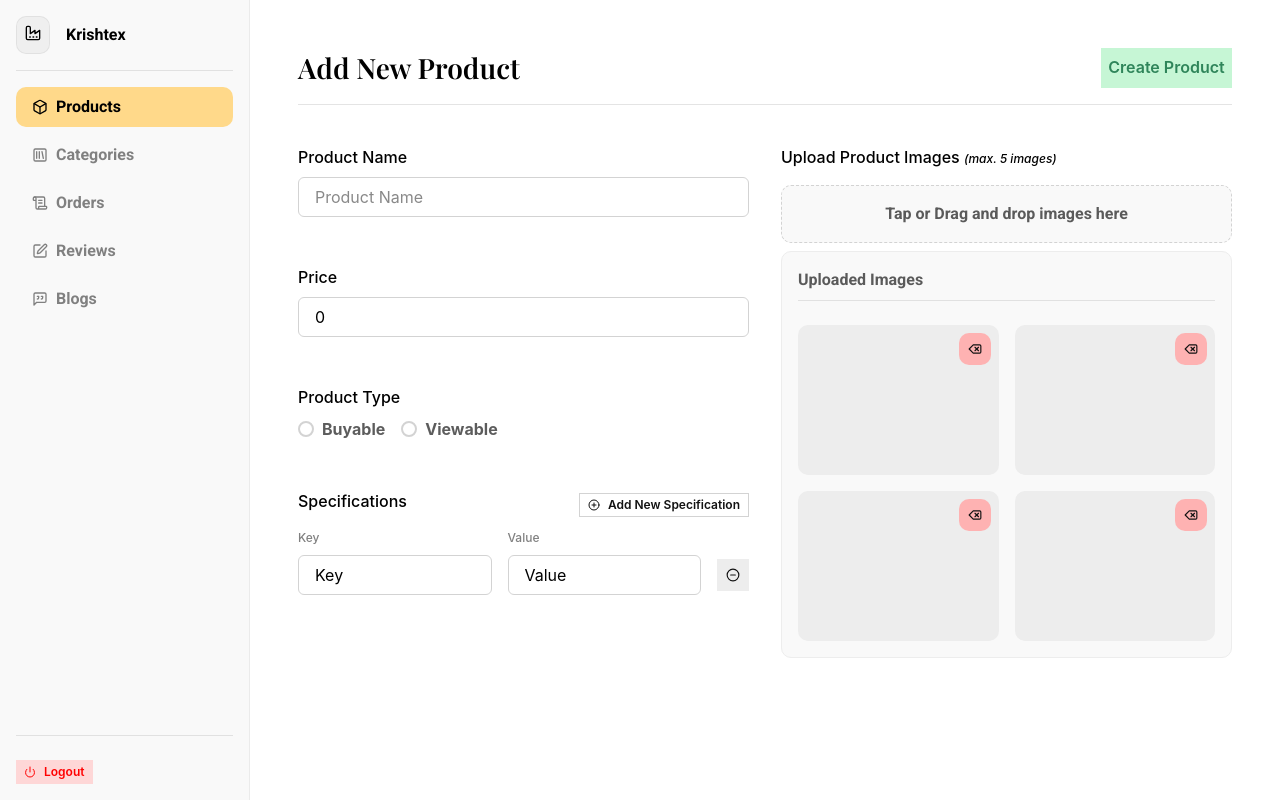
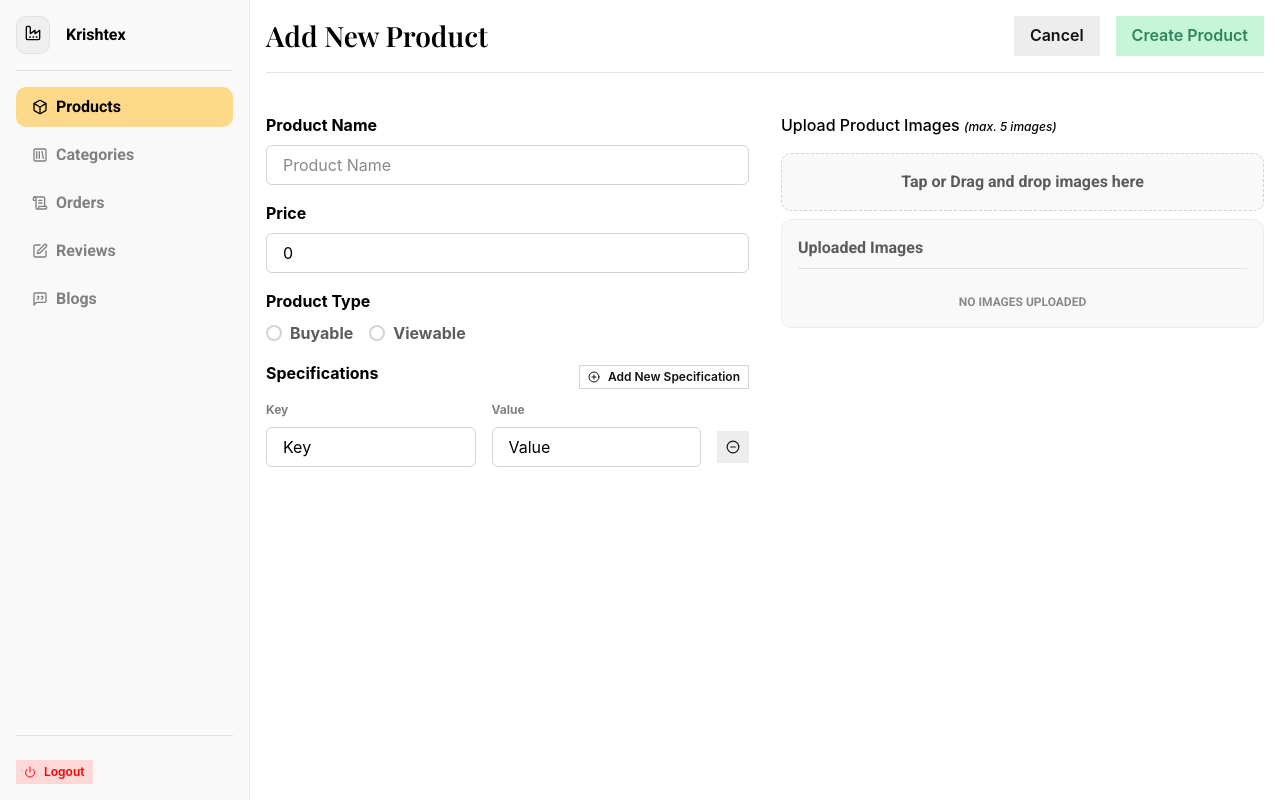
Before and after one commit to purushg16/krishtex, a React (Vite) app: page /admin/products/add in a window 1280 px wide. Built offline with nearby package versions, Linux system fonts and the light colour scheme; a web font is replaced by a local one.

Commit message:
add products images previews added

```diff
--- a/src/components/Inputs/LabelInput.tsx
+++ b/src/components/Inputs/LabelInput.tsx
@@ -21,7 +21,11 @@
 }: Props) => {
   return (
     <VStack align="start" gap={0} w="100%">
-      <FormLabel fontSize={smallLabel ? "xs" : "md"} color={color}>
+      <FormLabel
+        fontSize={smallLabel ? "xs" : "md"}
+        color={color}
+        fontWeight={700}
+      >
         {label}
       </FormLabel>
       <Input
--- a/src/components/Inputs/LabelRadio.tsx
+++ b/src/components/Inputs/LabelRadio.tsx
@@ -17,7 +17,12 @@
 }: Props) => {
   return (
     <VStack gap={0} align="start">
-      <FormLabel fontSize="md" textTransform="capitalize" color={color}>
+      <FormLabel
+        fontSize="md"
+        textTransform="capitalize"
+        color={color}
+        fontWeight={700}
+      >
         {label}
       </FormLabel>
       <RadioGroup onChange={onSelect} value={value}>
--- a/src/components/Upload/Uploader.tsx
+++ b/src/components/Upload/Uploader.tsx
@@ -1,10 +1,17 @@
-import { useDropzone } from "react-dropzone";
+import { FileWithPath, useDropzone } from "react-dropzone";
 import { acceptStyle, focusedStyle, rejectStyle } from "./UploadStyle";
 import { useMemo } from "react";
-import { Box, Flex } from "@chakra-ui/react";
+import { Box, Flex, useToast } from "@chakra-ui/react";
 import { Label } from "../../utilities/Typography";
 
-const Uploader = () => {
+interface Props {
+  isDisabled: boolean;
+  callback: (files: FileWithPath[]) => void;
+}
+
+const Uploader = ({ isDisabled, callback }: Props) => {
+  const toast = useToast();
+
   const {
     getRootProps,
     getInputProps,
@@ -17,19 +24,36 @@
     accept: {
       "image/*": [".jpeg", ".png"],
     },
+    onDropRejected: (rej) => {
+      toast({
+        title: rej[0].errors[0].message,
+        status: "error",
+        duration: 3000,
+        position: "top",
+      });
+    },
+
+    onDrop: async (acceptedFiles: FileWithPath[]) => {
+      if (acceptedFiles.length > 0 && !isDisabled) callback(acceptedFiles);
+    },
   });
 
   const style = useMemo(
     () => ({
-      ...(isFocused ? focusedStyle : {}),
-      ...(isDragAccept ? acceptStyle : {}),
-      ...(isDragReject ? rejectStyle : {}),
+      ...(isFocused && !isDisabled ? focusedStyle : {}),
+      ...(isDragAccept && !isDisabled ? acceptStyle : {}),
+      ...(isDragReject && !isDisabled ? rejectStyle : {}),
     }),
-    [isFocused, isDragAccept, isDragReject]
+    [isFocused, isDragAccept, isDragReject, isDisabled]
   );
 
   return (
-    <Box className="container" w="100%">
+    <Box
+      className="container"
+      w="100%"
+      opacity={isDisabled ? 0.5 : 1}
+      pointerEvents={isDisabled ? "none" : "all"}
+    >
       <Flex
         p={4}
         w="100%"
@@ -41,7 +65,7 @@
         borderColor="gray.200"
         {...getRootProps({ style: style as React.CSSProperties })}
       >
-        <input {...getInputProps()} />
+        <input {...getInputProps()} disabled={isDisabled} />
         {isDragAccept && <p>All files will be accepted</p>}
         {isDragReject && <p>Some files will be rejected</p>}
         {!isDragActive && <Label text="Tap or Drag and drop images here" />}
--- /dev/null
+++ b/src/components/admin/AddProduct/AddProductCancelButton.tsx
@@ -0,0 +1,59 @@
+import {
+  AlertDialog,
+  AlertDialogBody,
+  AlertDialogContent,
+  AlertDialogFooter,
+  AlertDialogHeader,
+  AlertDialogOverlay,
+  Button,
+  useDisclosure,
+} from "@chakra-ui/react";
+import { useRef } from "react";
+import { useNavigate } from "react-router";
+import useAddProductStore from "../../../store/AddProductStore";
+
+const AddProductCancelButton = () => {
+  const { isOpen, onClose, onOpen } = useDisclosure();
+  const ref = useRef(null);
+  const clear = useAddProductStore((s) => s.clearForm);
+  const navigate = useNavigate();
+
+  return (
+    <>
+      <Button onClick={onOpen}>Cancel</Button>
+      <AlertDialog
+        isCentered
+        leastDestructiveRef={ref}
+        isOpen={isOpen}
+        onClose={onClose}
+        closeOnOverlayClick={false}
+        closeOnEsc={false}
+      >
+        <AlertDialogOverlay />
+        <AlertDialogContent>
+          <AlertDialogHeader> Are you sure? </AlertDialogHeader>
+          <AlertDialogBody>
+            All entries you entered will be cleared.
+          </AlertDialogBody>
+          <AlertDialogFooter>
+            <Button variant="ghost" onClick={onClose}>
+              Close
+            </Button>
+            <Button
+              ml={4}
+              colorScheme="red"
+              onClick={() => {
+                clear();
+                navigate("/admin/products");
+              }}
+            >
+              Cancel
+            </Button>
+          </AlertDialogFooter>
+        </AlertDialogContent>
+      </AlertDialog>
+    </>
+  );
+};
+
+export default AddProductCancelButton;
--- a/src/components/admin/AddProduct/AddProductDetailsHug.tsx
+++ b/src/components/admin/AddProduct/AddProductDetailsHug.tsx
@@ -14,7 +14,7 @@
 
   return (
     <Flex gap={4} flexDir="column" mx="auto" w="100%">
-      <VStack align="start" gap={12} w="100%">
+      <VStack align="start" gap={4} w="100%">
         <LabelInput
           label="Product Name"
           value={name}
--- a/src/components/admin/AddProduct/ImagePreview.tsx
+++ b/src/components/admin/AddProduct/ImagePreview.tsx
@@ -1,10 +1,30 @@
 import { Box, Icon, IconButton } from "@chakra-ui/react";
 import { DeleteIcon } from "lucide-react";
+import { UploadedImage } from "../../../store/imageStore";
 
-const ImagePreview = () => {
+interface Props {
+  img: UploadedImage;
+  onDelete: (id: string) => void;
+}
+
+const ImagePreview = ({ img, onDelete }: Props) => {
+  const imgUrl = URL.createObjectURL(img.image);
+
   return (
-    <Box w="100%" minH={150} pos="relative" bg="gray.100" borderRadius={10}>
+    <Box
+      w="100%"
+      minH={150}
+      pos="relative"
+      bg="gray.100"
+      borderRadius={10}
+      bgImg={imgUrl}
+      bgSize="cover"
+      bgPos="center"
+      bgRepeat="no-repeat"
+      overflow="clip"
+    >
       <IconButton
+        onClick={() => onDelete(img.id)}
         size="sm"
         borderRadius={10}
         aria-label="del-img"
@@ -12,8 +32,9 @@
         pos="absolute"
         right={2}
         top={2}
-        bg="red.200"
+        bg="red.400"
         _hover={{ bg: "red.300" }}
+        boxShadow="8px -2px 20px 15px #3e3e3e3b"
       />
     </Box>
   );
--- a/src/components/admin/AddProduct/ImageUploader.tsx
+++ b/src/components/admin/AddProduct/ImageUploader.tsx
@@ -1,4 +1,5 @@
 import {
+  Box,
   Divider,
   FormLabel,
   Highlight,
@@ -8,8 +9,13 @@
 import { Label } from "../../../utilities/Typography";
 import Uploader from "../../Upload/Uploader";
 import ImagePreview from "./ImagePreview";
+import useImageStore from "../../../store/imageStore";
 
 const ImageUploader = () => {
+  const images = useImageStore((s) => s.images);
+  const setImages = useImageStore((s) => s.setImages);
+  const deleteImage = useImageStore((s) => s.deleteImage);
+
   return (
     <VStack align="start" w="100%" h="100%">
       <FormLabel size="md" color="black">
@@ -20,7 +26,9 @@
           Upload Product Images (max. 5 images)
         </Highlight>
       </FormLabel>
-      <Uploader />
+
+      <Uploader isDisabled={images.length === 5} callback={setImages} />
+
       <VStack
         align="start"
         p={4}
@@ -33,6 +41,7 @@
       >
         <Label text="Uploaded Images" />
         <Divider borderColor="gray.200" mb={4} />
+        {images.length > 0 ? (
           <SimpleGrid
             columns={2}
             spacing={4}
@@ -40,11 +49,20 @@
             maxH="100%"
             overflowY="scroll"
           >
-          <ImagePreview />
-          <ImagePreview />
-          <ImagePreview />
-          <ImagePreview />
+            {images.map((img) => (
+              <ImagePreview img={img} key={img.id} onDelete={deleteImage} />
+            ))}
           </SimpleGrid>
+        ) : (
+          <Box w="100%" textAlign="center">
+            <Label
+              text="No images uploaded"
+              textTransform="uppercase"
+              small
+              color="gray.500"
+            />
+          </Box>
+        )}
       </VStack>
     </VStack>
   );
--- a/src/components/admin/AddProduct/SpecificationsTable.tsx
+++ b/src/components/admin/AddProduct/SpecificationsTable.tsx
@@ -9,7 +9,7 @@
   return (
     <VStack gap={2} align="start" w="100%">
       <HStack justify="space-between" w="100%">
-        <FormLabel fontSize="md" color="black">
+        <FormLabel fontSize="md" color="black" fontWeight={700}>
           Specifications
         </FormLabel>
         <Button
--- a/src/layouts/AddOrEditLayout.tsx
+++ b/src/layouts/AddOrEditLayout.tsx
@@ -3,10 +3,15 @@
 
 const AddOrEditLayout = () => {
   return (
-    <Flex w="100%" h="100%" align="center" justify="center" p={4} pb="100px">
+    <Flex
+      w="100%"
+      h="100%"
+      align="center"
+      justify="center"
+      pb={{ base: "100px", md: "20px" }}
+    >
       <Box
         w={{ base: "100%", md: "100%" }}
-        p={8}
         h="100%"
         maxH="100%"
         overflowY="scroll"
--- a/src/pages/admin/AddProductsPage.tsx
+++ b/src/pages/admin/AddProductsPage.tsx
@@ -3,15 +3,19 @@
 import ImageUploader from "../../components/admin/AddProduct/ImageUploader";
 import { Name } from "../../utilities/Typography";
 import AddProductSubmitButton from "../../components/admin/AddProduct/AddProductSubmitButton";
+import AddProductCancelButton from "../../components/admin/AddProduct/AddProductCancelButton";
 
 const AddProductsPage = () => {
   return (
-    <VStack w="100%">
+    <VStack w="100%" p={4}>
       <HStack justify="space-between" w="100%">
         <VStack align="start" w="100%">
           <Name text="Add New Product" color="black" />
         </VStack>
-        <AddProductSubmitButton />
+        <HStack gap={4}>
+          <AddProductCancelButton />
+          <AddProductSubmitButton />
+        </HStack>
       </HStack>
       <Divider mt={2} mb={8} />
 
--- a/src/store/AddProductStore.ts
+++ b/src/store/AddProductStore.ts
@@ -20,6 +20,7 @@
   addSpecifications: () => void;
   removeSpecifications: (id: string) => void;
   //   setImageLink: (imageLink: string | string[]) => void;
+  clearForm: () => void;
 }
 
 const useAddProductStore = create<AddProduct & AddProductAction>((set) => ({
@@ -57,6 +58,16 @@
   settCategory: (category) => set({ category }),
 
   imageLink: [],
+
+  clearForm: () =>
+    set({
+      name: "",
+      productType: "",
+      price: 0,
+      specifications: [{ id: v4(), key: "Key", value: "Value" }],
+      category: "",
+      imageLink: [],
+    }),
 }));
 
 export default useAddProductStore;
--- /dev/null
+++ b/src/store/imageStore.ts
@@ -0,0 +1,30 @@
+import { FileWithPath } from "react-dropzone";
+import { v4 } from "uuid";
+import { create } from "zustand";
+
+export interface UploadedImage {
+  id: string;
+  image: FileWithPath;
+}
+
+interface ImageStore {
+  images: UploadedImage[];
+  setImages: (images: FileWithPath[]) => void;
+  deleteImage: (id: string) => void;
+  clearImages: () => void;
+}
+
+const useImageStore = create<ImageStore>((set) => ({
+  images: [],
+  setImages: (images) =>
+    set(() => ({
+      images: images.map((img) => {
+        return { id: v4(), image: img };
+      }),
+    })),
+  deleteImage: (id) =>
+    set((store) => ({ images: store.images.filter((img) => img.id !== id) })),
+  clearImages: () => set({ images: [] }),
+}));
+
+export default useImageStore;
```
Lines whose indentation alone changed are shown as unchanged.
